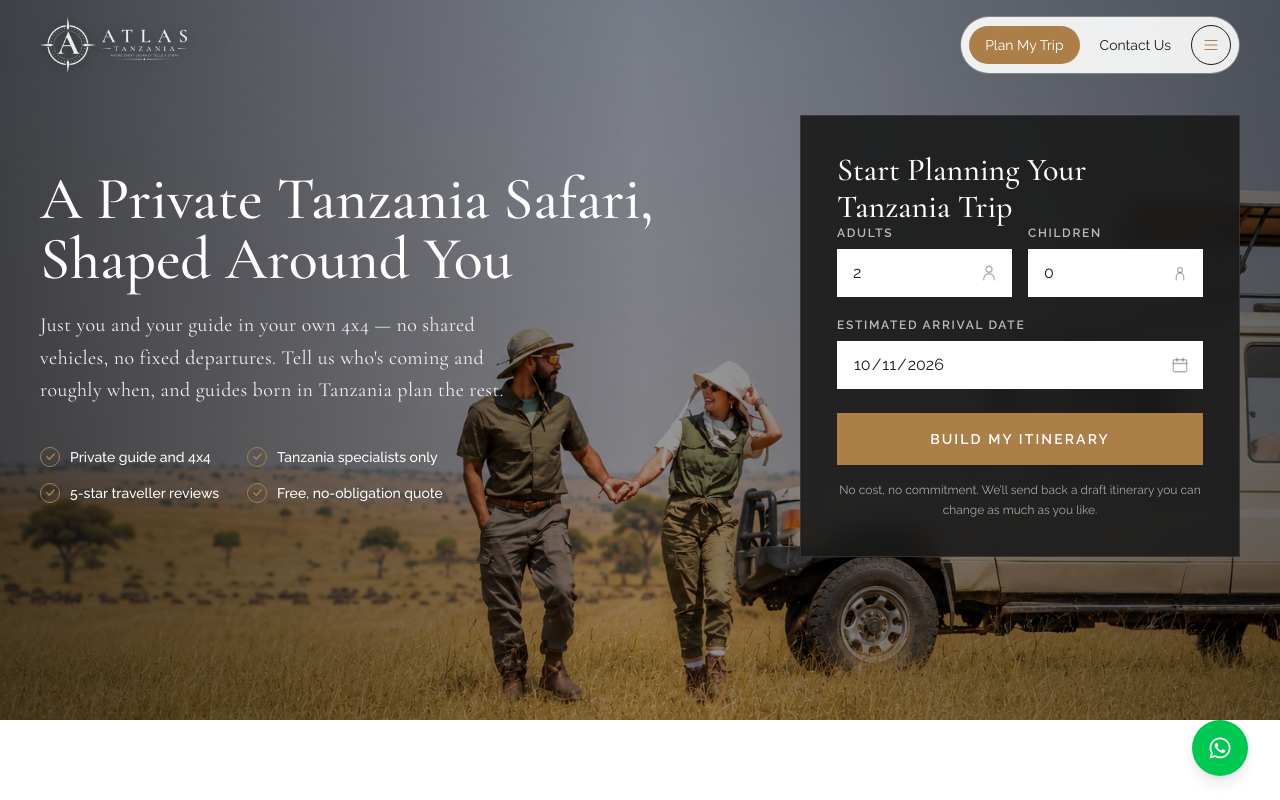
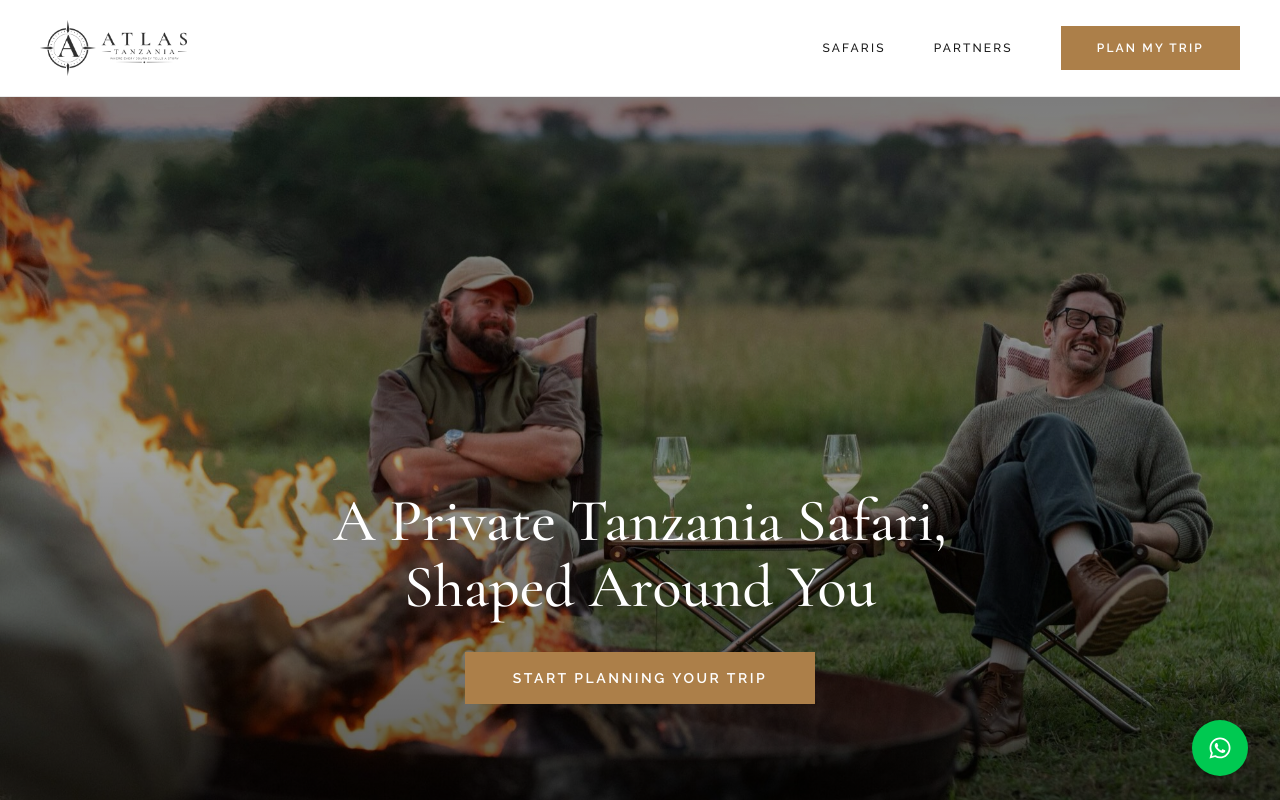
Before and after one commit to BrightonMboya/atlas, an Astro site: page / in a window 1280 px wide. Shown: the top 800 px of the page. Built offline with nearby package versions, Linux system fonts and the light colour scheme; Astro itself is replaced by a stand-in of ours.

Commit message:
new hero

```diff
--- a/src/components/Hero.astro
+++ b/src/components/Hero.astro
@@ -1,159 +1,53 @@
 ---
-import Navbar from "./Navbar.astro";
-
-const heroImage = "/images/hero-couple.jpg";
-
-// Default the arrival date to roughly a month out, and never allow a past date.
-const today = new Date();
-const minDate = today.toISOString().slice(0, 10);
-const defaultDate = new Date(today.getTime() + 30 * 86400000).toISOString().slice(0, 10);
-
-const promises = [
-  "Private guide and 4x4",
-  "Tanzania specialists only",
-  "5-star traveller reviews",
-  "Free, no-obligation quote",
+const slides = [
+  { src: "/images/hero/01-friends.jpg", alt: "Two friends with sundowners beside a fire pit, looking out over the plains at dusk" },
+  { src: "/images/hero/02-kido.jpg", alt: "A Maasai guide and a young boy coaxing a bundle of tinder into flame" },
+  { src: "/images/hero/03-couples.jpg", alt: "A couple at breakfast on a camp deck as the sun rises over the acacias" },
+  { src: "/images/hero/04-family.jpg", alt: "A family walking the grasslands with their Maasai guides, zebra grazing beyond" },
 ];
 ---
 
 <section
   id="hero"
-  class="relative flex w-full flex-col overflow-hidden bg-primary lg:min-h-[90vh]"
+  class="relative flex min-h-[78vh] w-full flex-col overflow-hidden bg-primary lg:min-h-[calc(100vh-97px)]"
 >
-  <img
-    src={heroImage}
-    alt="A couple walking hand in hand beside their safari vehicle on the open plains"
-    class="h-64 w-full object-cover sm:h-80 lg:absolute lg:inset-0 lg:size-full"
-    fetchpriority="high"
-  />
-  <div class="absolute inset-0 hidden bg-gradient-to-r from-black/70 via-black/40 to-black/60 lg:block"></div>
+  <div class="absolute inset-0" data-hero-slideshow>
+    {
+      slides.map((slide, i) => (
+        <img
+          src={slide.src}
+          alt={i === 0 ? slide.alt : ""}
+          class:list={["hero-slide absolute inset-0 size-full object-cover", i === 0 && "is-active"]}
+          width="2400"
+          height="1600"
+          decoding="async"
+          fetchpriority={i === 0 ? "high" : "low"}
+          aria-hidden={i === 0 ? undefined : "true"}
+          data-hero-slide
+        />
+      ))
+    }
+  </div>
 
-  <Navbar />
+  <!-- Enough of a scrim to hold the centred copy, without dulling the light behind it. -->
+  <div class="absolute inset-0 bg-black/30"></div>
+  <div class="absolute inset-0 bg-gradient-to-b from-black/30 via-black/10 to-black/50"></div>
 
   <div
-    class="relative z-10 mx-auto flex w-full max-w-[1400px] flex-1 flex-col gap-6 px-6 pb-0 pt-7 md:px-10 lg:flex-row lg:items-center lg:justify-between lg:gap-16 lg:pb-20 lg:pt-8"
+    class="relative z-10 mx-auto flex w-full max-w-[1400px] flex-1 flex-col items-center justify-end px-6 pb-16 pt-24 text-center md:px-10 lg:pb-24 lg:pt-32"
   >
-    <div class="contents lg:flex lg:max-w-[620px] lg:flex-col lg:gap-5 lg:text-left">
-      <h1 class="order-1 text-center font-display text-4xl font-medium text-white sm:text-5xl md:text-6xl lg:order-none lg:text-left">
-        A Private Tanzania Safari, Shaped Around You
-      </h1>
-      <p
-        class="hidden max-w-[430px] font-display text-lg leading-relaxed tracking-[0.02em] text-white/90 lg:block lg:text-xl xl:max-w-[500px]"
-      >
-        Just you and your guide in your own 4x4 — no shared vehicles, no fixed departures.
-        Tell us who's coming and roughly when, and guides born in Tanzania plan the rest.
-      </p>
+    <h1
+      class="max-w-[26ch] text-balance font-display text-[2.1rem] font-medium leading-[1.1] text-white drop-shadow-[0_2px_18px_rgba(0,0,0,0.45)] sm:text-4xl md:text-5xl lg:text-[3.75rem]"
+    >
+      A Private Tanzania Safari, Shaped Around You
+    </h1>
 
-      <ul class="order-4 -mx-6 grid grid-cols-1 gap-4 bg-white px-8 py-8 md:-mx-10 md:px-10 lg:order-none lg:mx-0 lg:mt-5 lg:grid-cols-[auto_auto] lg:justify-start lg:gap-x-7 lg:gap-y-4 lg:bg-transparent lg:px-0 lg:py-0">
-        {
-          promises.map((promise) => (
-            <li class="flex items-center gap-3 font-body text-sm font-medium text-text lg:gap-2.5 lg:text-white">
-              <span class="flex size-6 shrink-0 items-center justify-center rounded-full border border-accent bg-accent text-white lg:size-5 lg:bg-transparent lg:text-accent" aria-hidden="true">
-                <svg width="11" height="11" viewBox="0 0 24 24" fill="none" stroke="currentColor" stroke-width="3.2" stroke-linecap="round" stroke-linejoin="round">
-                  <path d="M4 12.5 9.5 18 20 6.5" />
-                </svg>
-              </span>
-              {promise}
-            </li>
-          ))
-        }
-      </ul>
-    </div>
-
-    <!-- Step one of the trip planner: party size and dates, handed to /plan-my-trip -->
-    <form
-      method="get"
-      action="/plan-my-trip"
-      class="order-3 w-full shrink-0 p-0 lg:order-none lg:max-w-[440px] lg:border lg:border-white/10 lg:bg-primary/90 lg:p-9 lg:pb-9 lg:backdrop-blur-md"
-      data-hero-planner
+    <a
+      href="/plan-my-trip"
+      class="mt-8 inline-flex items-center justify-center bg-accent px-10 py-4 font-body text-xs font-semibold uppercase tracking-[0.18em] text-white transition-colors hover:bg-accent-dark sm:text-sm md:px-12"
     >
-      <h2 class="sr-only mb-7 font-display text-[28px] font-medium leading-[1.15] text-white sm:text-[32px] lg:not-sr-only">
-        Start Planning Your Tanzania Trip
-      </h2>
-
-      <div class="grid grid-cols-2 gap-4">
-        <label class="flex flex-col gap-2">
-          <span class="font-body text-xs font-semibold uppercase tracking-[0.14em] text-white/70">Adults</span>
-          <span class="relative block">
-            <input
-              type="number"
-              name="adults"
-              value="2"
-              min="1"
-              max="20"
-              inputmode="numeric"
-              class="hero-field w-full bg-white px-4 py-3 pr-11 font-body text-base text-primary focus:outline-none focus:ring-2 focus:ring-accent"
-            />
-            <span
-              aria-hidden="true"
-              class="pointer-events-none absolute inset-y-0 right-3.5 flex items-center text-primary/35"
-            >
-              <svg width="18" height="18" viewBox="0 0 24 24" fill="none" stroke="currentColor" stroke-width="1.7" stroke-linecap="round" stroke-linejoin="round">
-                <circle cx="12" cy="7" r="4"></circle>
-                <path d="M5 21v-1a7 7 0 0 1 14 0v1"></path>
-              </svg>
-            </span>
-          </span>
-        </label>
-
-        <label class="flex flex-col gap-2">
-          <span class="font-body text-xs font-semibold uppercase tracking-[0.14em] text-white/70">Children</span>
-          <span class="relative block">
-            <input
-              type="number"
-              name="children"
-              value="0"
-              min="0"
-              max="20"
-              inputmode="numeric"
-              class="hero-field w-full bg-white px-4 py-3 pr-11 font-body text-base text-primary focus:outline-none focus:ring-2 focus:ring-accent"
-            />
-            <span
-              aria-hidden="true"
-              class="pointer-events-none absolute inset-y-0 right-3.5 flex items-center text-primary/35"
-            >
-              <svg width="18" height="18" viewBox="0 0 24 24" fill="none" stroke="currentColor" stroke-width="1.7" stroke-linecap="round" stroke-linejoin="round">
-                <circle cx="12" cy="8" r="3.2"></circle>
-                <path d="M7 21v-4a5 5 0 0 1 10 0v4"></path>
-              </svg>
-            </span>
-          </span>
-        </label>
-      </div>
-
-      <label class="mt-5 flex flex-col gap-2">
-        <span class="font-body text-xs font-semibold uppercase tracking-[0.14em] text-white/70">Estimated arrival date</span>
-        <span class="relative block">
-          <input
-            type="date"
-            name="arrival"
-            value={defaultDate}
-            min={minDate}
-            class="hero-field w-full bg-white px-4 py-3 pr-11 font-body text-base text-primary focus:outline-none focus:ring-2 focus:ring-accent"
-          />
-          <span
-            aria-hidden="true"
-            class="pointer-events-none absolute inset-y-0 right-3.5 flex items-center text-primary/35"
-          >
-            <svg width="18" height="18" viewBox="0 0 24 24" fill="none" stroke="currentColor" stroke-width="1.7" stroke-linecap="round" stroke-linejoin="round">
-              <rect x="3" y="5" width="18" height="16" rx="2"></rect>
-              <path d="M8 3v4M16 3v4M3 10h18"></path>
-            </svg>
-          </span>
-        </span>
-      </label>
-
-      <button
-        type="submit"
-        class="mt-6 w-full bg-accent px-8 py-4 font-body text-sm font-semibold uppercase tracking-[0.15em] text-white transition-colors hover:bg-accent-dark"
-      >
-        Build My Itinerary
-      </button>
-
-      <p class="mt-4 text-center font-body text-xs leading-relaxed text-white/60">
-        No cost, no commitment. We’ll send back a draft itinerary you can change as much as you like.
-      </p>
-    </form>
+      Start Planning Your Trip
+    </a>
   </div>
 
   <a
@@ -171,32 +65,58 @@ const promises = [
 </section>
 
 <style>
-  /* Native spinners and the date picker chrome clash with the custom icon blocks. */
-  .hero-field::-webkit-outer-spin-button,
-  .hero-field::-webkit-inner-spin-button {
-    -webkit-appearance: none;
-    margin: 0;
+  .hero-slide {
+    opacity: 0;
+    transition: opacity 1.6s ease-in-out;
   }
 
-  .hero-field[type="number"] {
-    -moz-appearance: textfield;
-    appearance: textfield;
+  .hero-slide.is-active {
+    opacity: 1;
   }
 
-  .hero-field[type="date"] {
-    -webkit-appearance: none;
-    appearance: none;
-  }
-
-  /* Stretch the invisible picker trigger over the calendar icon block. */
-  .hero-field[type="date"]::-webkit-calendar-picker-indicator {
-    position: absolute;
-    inset: 0 0 0 auto;
-    width: 3rem;
-    height: 100%;
-    margin: 0;
-    padding: 0;
-    opacity: 0;
-    cursor: pointer;
+  /* Anyone who has asked the OS to cut motion just gets the first frame. */
+  @media (prefers-reduced-motion: reduce) {
+    .hero-slide {
+      transition: none;
+    }
   }
 </style>
+
+<script>
+  const HOLD_MS = 6000;
+
+  const slideshow = document.querySelector<HTMLElement>("[data-hero-slideshow]");
+  const slides = Array.from(
+    slideshow?.querySelectorAll<HTMLImageElement>("[data-hero-slide]") ?? [],
+  );
+
+  const stillsOnly = window.matchMedia("(prefers-reduced-motion: reduce)").matches;
+
+  if (slides.length > 1 && !stillsOnly) {
+    let current = 0;
+    let timer = 0;
+
+    const advance = () => {
+      slides[current].classList.remove("is-active");
+      current = (current + 1) % slides.length;
+      slides[current].classList.add("is-active");
+    };
+
+    const start = () => {
+      stop();
+      timer = window.setInterval(advance, HOLD_MS);
+    };
+
+    const stop = () => {
+      if (timer) window.clearInterval(timer);
+      timer = 0;
+    };
+
+    // No point burning cycles on a tab nobody is looking at.
+    document.addEventListener("visibilitychange", () => {
+      document.hidden ? stop() : start();
+    });
+
+    start();
+  }
+</script>
--- a/src/components/Navbar.astro
+++ b/src/components/Navbar.astro
@@ -1,24 +1,65 @@
 ---
+interface Props {
+  /**
+   * "overlay" floats a transparent bar over a full-bleed hero (the trip planner
+   * and journey pages). "solid" is a white bar that sits above the page, so the
+   * hero image starts cleanly beneath it.
+   */
+  variant?: "overlay" | "solid";
+}
+
+const { variant = "overlay" } = Astro.props;
+const isSolid = variant === "solid";
+
+const links = [
+  { label: "Safaris", href: "/#itineraries" },
+  { label: "Partners", href: "/#partners" },
+];
 ---
 
-<nav class="fixed inset-x-0 top-0 z-50 w-full py-4">
-  <!-- Same container as the hero content, so the logo lines up with the headline
-       and the right-hand pill lines up with the planner card. -->
+<nav
+  class:list={[
+    "w-full",
+    isSolid ? "relative z-50 border-b border-border/60 bg-white py-5" : "fixed inset-x-0 top-0 z-50 py-4",
+  ]}
+>
   <div class="mx-auto flex w-full max-w-[1400px] items-center justify-between px-6 md:px-10">
     <a href="/" class="flex shrink-0 items-center" aria-label="Atlas Tanzania home">
       <img
-        src="/images/logo-light.png"
+        src={isSolid ? "/images/logo-dark.png" : "/images/logo-light.png"}
         alt="Atlas Tanzania"
-        class="h-11 w-auto drop-shadow-[0_2px_6px_rgba(0,0,0,0.45)] md:h-14"
+        class:list={[
+          "w-auto",
+          isSolid ? "h-12 md:h-14" : "h-11 drop-shadow-[0_2px_6px_rgba(0,0,0,0.45)] md:h-14",
+        ]}
         data-site-logo
         width="900"
         height="344"
       />
     </a>
 
-    <div
-      class="flex items-center gap-2 rounded-full border border-primary/50 bg-white/90 p-1.5 backdrop-blur-sm md:gap-3 md:p-2"
+    {
+      isSolid ? (
+        <div class="flex items-center gap-8 md:gap-12">
+          <div class="hidden items-center gap-8 md:flex lg:gap-12">
+            {links.map((link) => (
+              <a
+                href={link.href}
+                class="font-body text-xs font-medium uppercase tracking-[0.18em] text-primary transition-colors hover:text-accent"
               >
+                {link.label}
+              </a>
+            ))}
+          </div>
+          <a
+            href="/plan-my-trip"
+            class="bg-accent px-6 py-3.5 font-body text-xs font-semibold uppercase tracking-[0.18em] text-white transition-colors hover:bg-accent-dark md:px-9"
+          >
+            Plan My Trip
+          </a>
+        </div>
+      ) : (
+        <div class="flex items-center gap-2 rounded-full border border-primary/50 bg-white/90 p-1.5 backdrop-blur-sm md:gap-3 md:p-2">
           <a
             href="/plan-my-trip"
             class="rounded-full bg-accent px-4 py-2.5 font-body text-[14px] leading-[18px] text-white transition-colors hover:bg-accent-dark"
@@ -42,5 +83,7 @@
             </svg>
           </span>
         </div>
+      )
+    }
   </div>
 </nav>
--- a/src/pages/index.astro
+++ b/src/pages/index.astro
@@ -1,5 +1,6 @@
 ---
 import Layout from "../layouts/Layout.astro";
+import Navbar from "../components/Navbar.astro";
 import Hero from "../components/Hero.astro";
 import Intro from "../components/Intro.astro";
 import WhyTravel from "../components/WhyTravel.astro";
@@ -10,6 +11,7 @@ import Footer from "../components/Footer.astro";
 ---
 
 <Layout>
+  <Navbar variant="solid" />
   <Hero />
   <main>
     <Intro />
```
Also changed, not shown: public/images/hero-poster.jpg (added), public/images/hero-sundowners.jpg (added), public/images/hero/01-friends.jpg (added), public/images/hero/02-kido.jpg (added), public/images/hero/03-couples.jpg (added), public/images/hero/04-family.jpg (added), 1 other file. Lines whose indentation alone changed are shown as unchanged.
